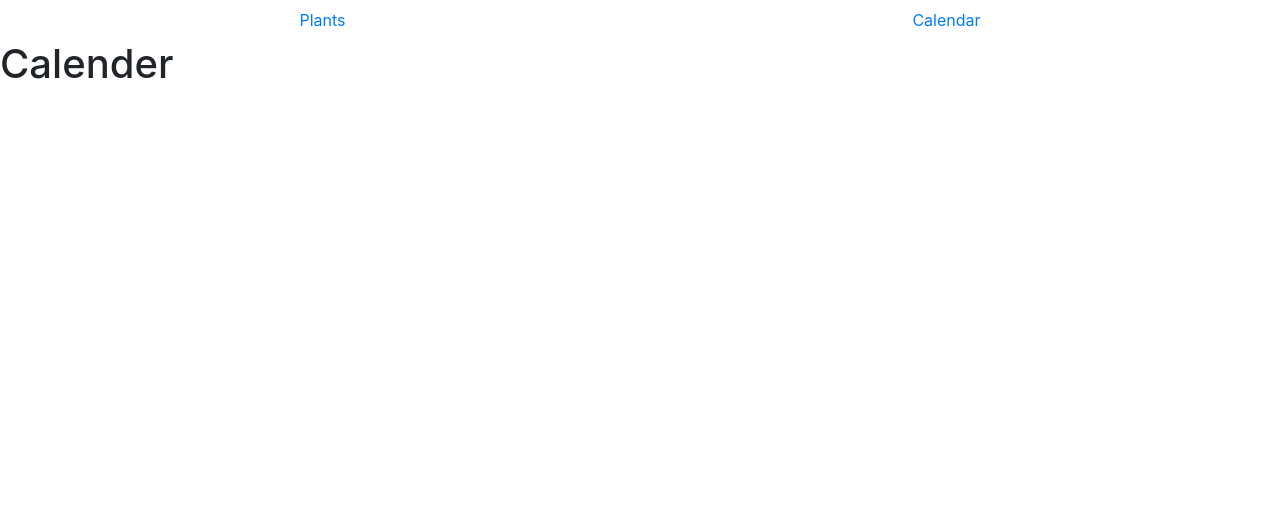
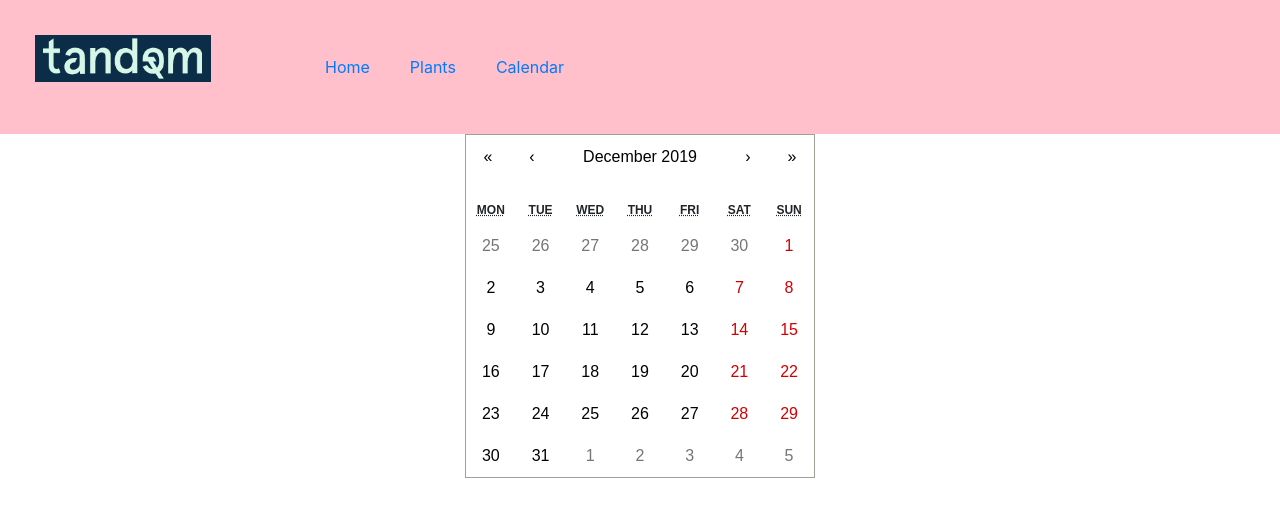
Before and after one commit to Munaiz123/TandemPlants, a React (Create React App) app: page /calendar in a window 1280 px wide. Shown: the top 516 px of the page. Built offline with nearby package versions, Linux system fonts and the light colour scheme.

Commit message:
added homePage

```diff
--- a/package.json
+++ b/package.json
@@ -13,6 +13,7 @@
     "react-bootstrap": "^1.0.0-beta.16",
     "react-calendar": "^2.19.2",
     "react-dom": "^16.12.0",
+    "react-event-calendar": "^0.3.0",
     "react-router-dom": "^5.1.2",
     "react-scripts": "3.3.0"
   },
--- a/src/Components/Calendar.js
+++ b/src/Components/Calendar.js
@@ -1,22 +1,19 @@
 import React from "react";
+import Calendar from "react-calendar";
 
+export default class CalendarView extends React.Component {
+  render() {
+    let today = new Date().toLocaleDateString(undefined, {
+      day: "2-digit",
+      month: "2-digit",
+      year: "numeric"
+    });
+    console.log(today);
 
-
-export default class Calendar extends React.Component{
-  render(){
-    let today = new Date().toLocaleDateString(undefined,{
-      day:'2-digit',
-      month: '2-digit',
-      year: 'numeric'
-    })
-    console.log(today)
-
-
-
-    return(
-      <div>
-        <h1>Calender</h1>
+    return (
+      <div style={{ display: "flex", justifyContent: "space-around" }}>
+        <Calendar />
       </div>
-    )
+    );
   }
 }
--- /dev/null
+++ b/src/Components/Home.js
@@ -0,0 +1,11 @@
+import React from "react";
+
+export default class Nav extends React.Component {
+  render() {
+    return (
+      <div style={{display:'flex', justifyContent:'center'}}>
+
+      </div>
+    );
+  }
+}
--- a/src/Components/Navbar.js
+++ b/src/Components/Navbar.js
@@ -1,17 +1,35 @@
 import React from "react";
 import { Link } from "react-router-dom";
 import "../index.css";
+import tandem from "../tandem.png";
 
 export default class Nav extends React.Component {
   render() {
     return (
-      <nav className="navbar">
-        <div className="navItem">
-          <Link to="/plants"> Plants</Link>
+      <div
+        style={{
+          padding: "35px",
+          backgroundColor: "pink",
+          display: "flex",
+          justifyContent: "flex-start",
+          alignItems:'flex-start'
+        }}
+      >
+        <div>
+          <img src={tandem} style={{ width: "65%" }} />
         </div>
-        <div className="navItem"></div>
-        <Link to="/calendar"> Calendar</Link>
-      </nav>
+        <div style={{display:'flex',}}>
+          <div className='item'>
+            <Link to="/"> Home</Link>
+          </div>
+          <div className='item'>
+            <Link to="/plants"> Plants</Link>
+          </div>
+          <div className='item'>
+            <Link to="/calendar"> Calendar</Link>
+          </div>
+        </div>
+      </div>
     );
   }
 }
--- a/src/Components/SinglePlant.js
+++ b/src/Components/SinglePlant.js
@@ -1,5 +1,6 @@
 import React from "react";
 import plants from "../Plants.json";
+// import * as EventCalendar from 'react-event-calendar'
 
 class SinglePlant extends React.Component {
   render() {
@@ -13,7 +14,8 @@ class SinglePlant extends React.Component {
           display: "flex",
           flexDirection: "row",
           alignItems: "flex-start",
-          justifyContent:'space-between'
+          justifyContent:'space-between',
+          paddingTop:'35px'
 
         }}
       >
@@ -26,8 +28,6 @@ class SinglePlant extends React.Component {
             padding: "10px",
             paddingLeft:'20px',
             paddingRigt:'20px'
-
-            // margin: "25px"
           }}
         />
         <div>
--- a/src/index.css
+++ b/src/index.css
@@ -32,3 +32,7 @@ code {
   flex-direction: row;
   justify-content: space-evenly;
 }
+
+.item{
+  padding: 20px;
+}
--- a/src/routes.js
+++ b/src/routes.js
@@ -1,22 +1,24 @@
-import React, {Component} from 'react'
-import {withRouter, Route} from 'react-router-dom'
+import React, { Component } from "react";
+import { withRouter, Route } from "react-router-dom";
 
-import Plants from './Components/Plants'
-import Calendar from './Components/Calendar'
-import SinglePlant from './Components/SinglePlant'
+import Plants from "./Components/Plants";
+import Calendar from "./Components/Calendar";
+import SinglePlant from "./Components/SinglePlant";
+import Home from './Components/Home'
 
 class Routes extends Component {
-  render(){
-    return(
+  render() {
+    return (
       <>
-      {/* <Switch> */}
+        {/* <Switch> */}
+        <Route exact path="/" component={Home} />
         <Route path="/plants/:plantName" component={SinglePlant} />
         <Route exact path="/plants" component={Plants} />
         <Route path="/calendar" component={Calendar} />
-      {/* </Switch> */}
+        {/* </Switch> */}
       </>
-    )
+    );
   }
 }
 
-export default withRouter(Routes)
+export default withRouter(Routes);
```
Also changed, not shown: src/tandem.png (added), 1 other file (tests, documents, lock files or other folders).
